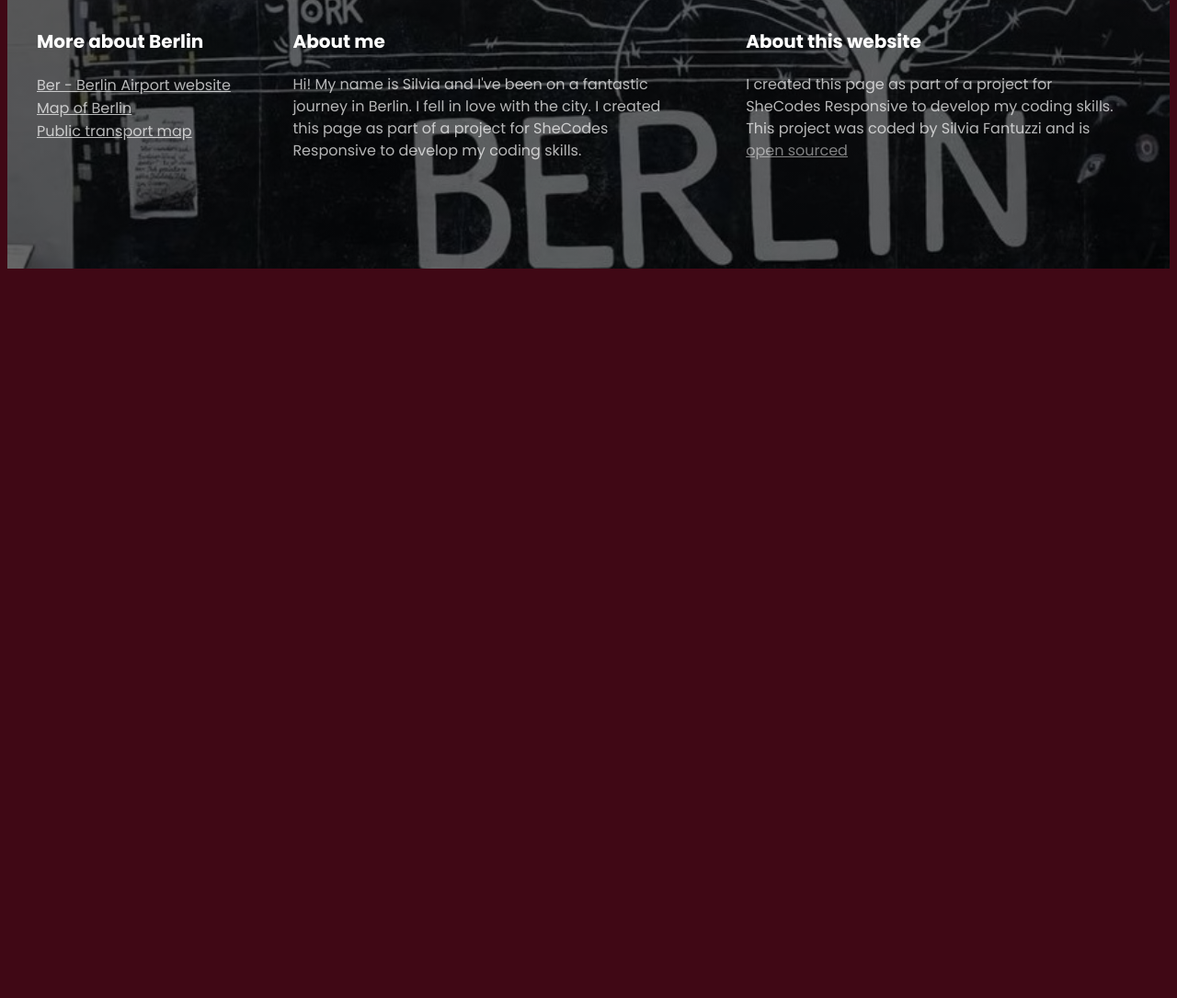
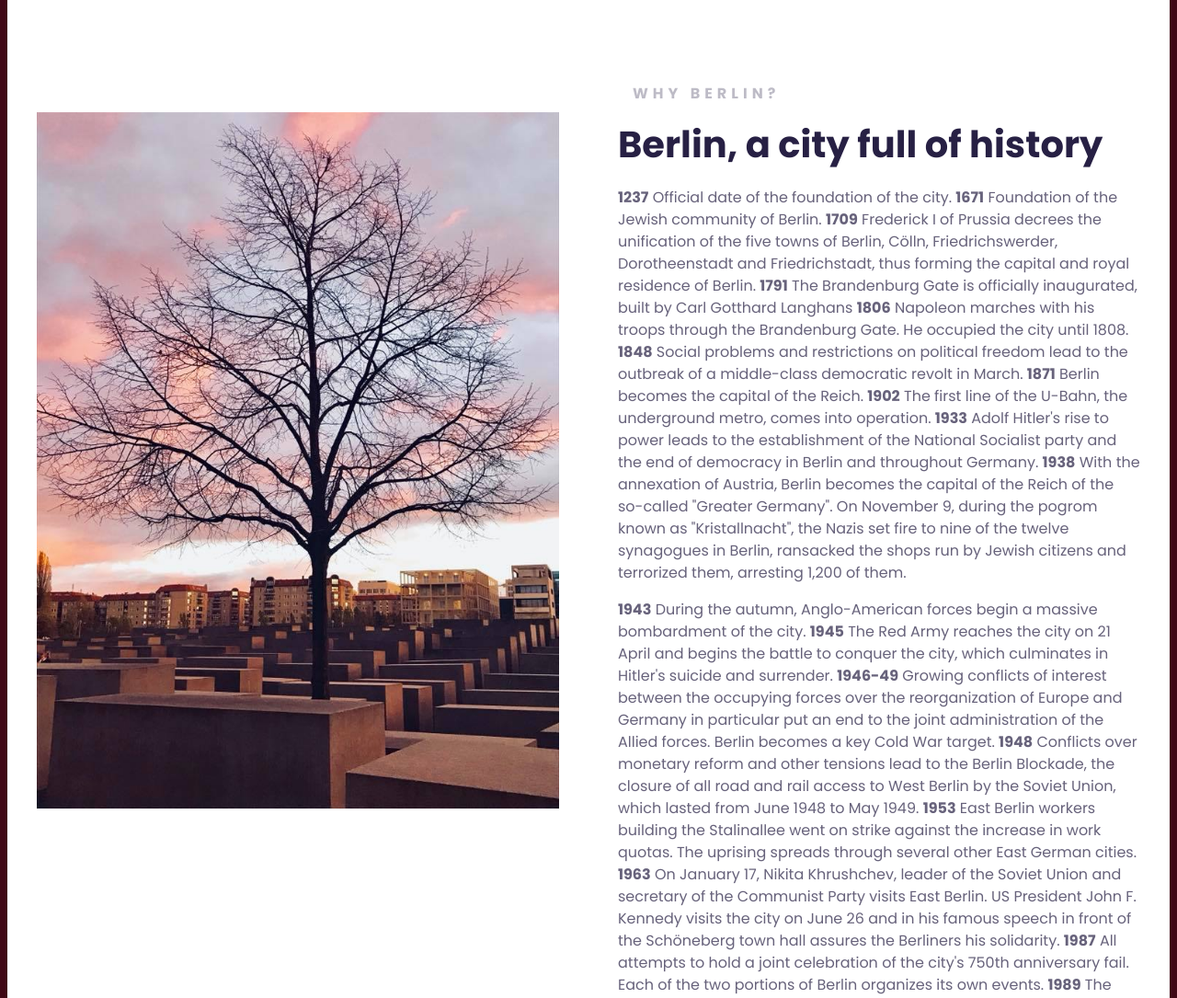
Before and after one commit to Silvianareth/berlin-travel-project, a plain HTML site: page index.html in a window 1280 px wide. Shown: the part 835-1920 px from the top of the page at 92% size. Before the commit the page ends 1135 px from the top, so only its background shows below. Drawn offline with Linux system fonts and the light colour scheme.

Commit message:
main section

```diff
--- a/index.html
+++ b/index.html
@@ -23,6 +23,47 @@
   <a href="#">Learn more</a>
 </header>
 
+<main>
+    <section class="grid grid-2-columns">
+      <div>
+        <img
+          src="images/berlin12.jpeg"
+          alt="Memorial to the Murdered Jews of Europe"
+          class="img-responsive"/>
+      </div>
+      <div>
+        <h2>Why Berlin?</h2>
+        <h3>Berlin, a city full of history</h3>
+        <p>
+            <b>1237</b> Official date of the foundation of the city.
+            <b>1671</b> Foundation of the Jewish community of Berlin.
+            <b>1709</b> Frederick I of Prussia decrees the unification of the five towns of Berlin, Cölln,
+              Friedrichswerder, Dorotheenstadt and Friedrichstadt, thus forming the capital and royal residence of Berlin.
+            <b>1791</b> The Brandenburg Gate is officially inaugurated, built by Carl Gotthard Langhans
+            <b>1806</b> Napoleon marches with his troops through the Brandenburg Gate. He occupied the city until 1808.
+            <b>1848</b> Social problems and restrictions on political freedom lead to the outbreak of a middle-class democratic revolt in March.
+            <b>1871</b> Berlin becomes the capital of the Reich.
+            <b>1902</b> The first line of the U-Bahn, the underground metro, comes into operation.
+            <b>1933</b> Adolf Hitler's rise to power leads to the establishment of the National Socialist party and the end of democracy in Berlin and throughout Germany.
+            <b>1938</b> With the annexation of Austria, Berlin becomes the capital of the Reich of the so-called "Greater Germany".
+            On November 9, during the pogrom known as "Kristallnacht", the Nazis set fire to nine of the twelve synagogues in Berlin, ransacked the shops run by Jewish citizens and terrorized them, arresting 1,200 of them.
+        </p>
+        <p>
+
+            <b>1943</b> During the autumn, Anglo-American forces begin a massive bombardment of the city.
+            <b>1945</b> The Red Army reaches the city on 21 April and begins the battle to conquer the city, which culminates in Hitler's suicide and surrender.
+            <b>1946-49</b> Growing conflicts of interest between the occupying forces over the reorganization of Europe and Germany in particular put an end to the joint administration of the Allied forces. Berlin becomes a key Cold War target.
+            <b>1948</b> Conflicts over monetary reform and other tensions lead to the Berlin Blockade, the closure of all road and rail access to West Berlin by the Soviet Union, which lasted from June 1948 to May 1949.
+            <b>1953</b> East Berlin workers building the Stalinallee went on strike against the increase in work quotas. The uprising spreads through several other East German cities.
+            <b>1963</b> On January 17, Nikita Khrushchev, leader of the Soviet Union and secretary of the Communist Party visits East Berlin. US President John F. Kennedy visits the city on June 26 and in his famous speech in front of the Schöneberg town hall assures the Berliners his solidarity.
+            <b>1987</b> All attempts to hold a joint celebration of the city's 750th anniversary fail. Each of the two portions of Berlin organizes its own events.
+            <b>1989</b> The popular movement grows in East Germany, calling for reforms in line with the politics of "glasnost" and "perestroika". The country's leadership takes a defensive tone. Conflicts and tensions over the rules governing travel and movements lead to
+            the government to give in to popular pressure and on November 9th it opens the doors of the Wall.
+            <b>1990</b> Germany is formally reunified on 3 October
+        </p>
+      </div>
+    </section>
+  </main>
 
 
 <footer>
--- a/src/styles.css
+++ b/src/styles.css
@@ -82,6 +82,7 @@ body{
   section {
     max-width: 1200px;
     margin: 0 auto;
+    padding: 100px 0;
   }
 
   footer {
@@ -121,6 +122,54 @@ body{
     opacity: 0.7;
   }
 
+  .img-responsive{
+  max-width: 100%;
+  margin-top: 7rem;
+}
+
+.grid-2-columns {
+  grid-template-columns: 1fr 1fr;
+}
+
+.grid-3-columns-with-first-narrow {
+  grid-template-columns: 1fr 2fr 2fr;
+}
+
+main {
+  background-color: white;
+}
+
+
+main h2 {
+  font-weight: 700;
+  font-size: 16px;
+  line-height: 1.5;
+  margin-top: 5rem;
+  margin-inline: 1rem;
+  letter-spacing: 5px;
+  color: #272044;
+  opacity: 0.3;
+  text-transform: uppercase;
+}
+
+main h3 {
+  font-weight: 700;
+  font-size: 40px;
+  line-height: 1.5;
+  color: #272044;
+  margin: 0;
+}
+
+main p {
+  font-style: normal;
+  font-weight: 400;
+  font-size: 16px;
+  line-height: 1.5;
+  color: #272044;
+  opacity: 0.7;
+}
+
+
   @media (max-width: 960px) {
     header {
       padding: 60px 0;
@@ -137,4 +186,17 @@ body{
     header h3 {
       font-size: 12px;
     }
+
+    .grid {
+      grid-template-columns: 1fr;
+      grid-gap: 32px;
+    }
+
+    .img-responsive{
+      margin-top: 2rem;
+    }
+
+    section {
+      padding: 30px;
+    }
   }
```
